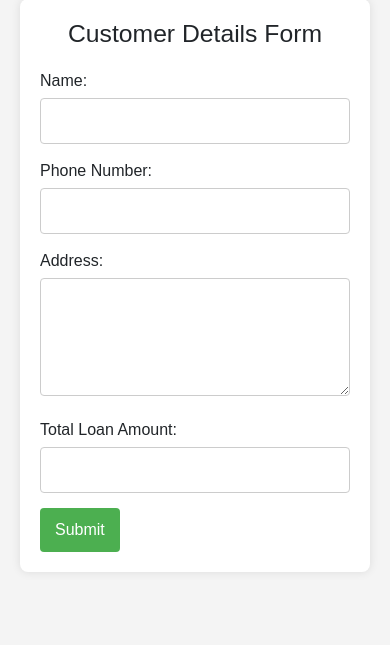
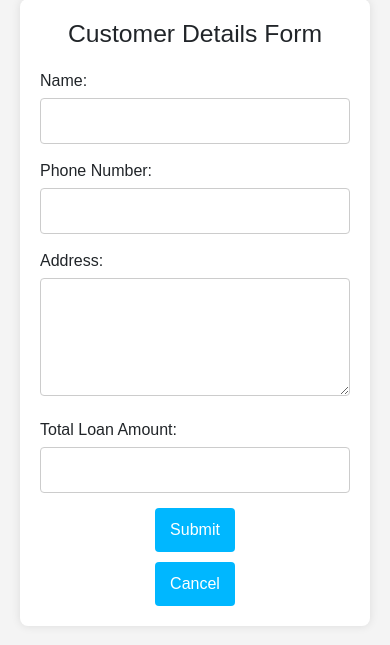
Before and after one commit to venkatesh-mpro/finapp, a Django app: page /home/add_customer/ in a window 390 px wide. Shown: the part 21-666 px from the top of the page. Run offline with Django 5.2, Linux system fonts and the light colour scheme.

```diff
--- a/finapp/models.py
+++ b/finapp/models.py
@@ -2,7 +2,7 @@ from django.db import models
 
 class Customer(models.Model):
     name = models.CharField(max_length=30)
-    phone_number = models.CharField(max_length=10)
+    phone_number = models.CharField(max_length=10, unique=True)
     address = models.CharField(max_length=30)
     loan_amount = models.IntegerField()
     paid_amount = models.IntegerField(null=True, blank=True)
--- a/finapp/templates/addCustomer.html
+++ b/finapp/templates/addCustomer.html
@@ -40,7 +40,7 @@
             box-sizing: border-box;
         }
         input[type="submit"] {
-            background-color: #4CAF50;
+            background-color: rgb(0, 183, 255);
             color: white;
             padding: 10px 15px;
             border: none;
@@ -49,7 +49,20 @@
             font-size: 16px;
         }
         input[type="submit"]:hover {
-            background-color: #45a049;
+            background-color: rgb(0, 136, 255);
+        }
+        .button-container button {
+            background-color: rgb(0, 183, 255);
+            color: white;
+            padding: 10px 15px;
+            border: none;
+            border-radius: 4px;
+            cursor: pointer;
+            font-size: 16px;
+        }
+
+        .button-container button:hover {
+            background-color: rgb(0, 136, 255);
         }
     </style>
 </head>
@@ -71,7 +84,10 @@
         <label for="loanAmount">Total Loan Amount:</label>
         <input type="text" id="loanAmount" name="loanAmount" required>
 
-        <input type="submit" value="Submit">
+        <center><input type="submit" value="Submit"></center>
+        <div class="button-container" style="text-align: center; margin-top: 10px;">
+            <button onclick="window.location.href='/home/customers/'">Cancel</button>
+        </div>
     </form>
 </div>
 
--- a/finapp/views.py
+++ b/finapp/views.py
@@ -3,6 +3,7 @@ from django.http import HttpResponse
 from .models import Customer
 from .forms import LoanHistoryForm
 from datetime import datetime, timedelta
+from django.db import IntegrityError
 
 
 def add_customer(request):
@@ -27,7 +28,12 @@ def save_customer(request):
             paid_amount=paid_amount,
             join_date=join_date,
         )
-        customer.save()
+        try:
+            customer.save()
+        except IntegrityError:
+            return HttpResponse('<h1 style="text-align: center;">The phone number is not unique.</h1>', status=400)
+        except Exception as e:
+            print(str(e))
 
         return HttpResponse(
             """<h1 style="text-align: center;">Customer details submitted!</h1>
```
Also changed, not shown: finapp/templates/customers.html (+16 -0 lines).
